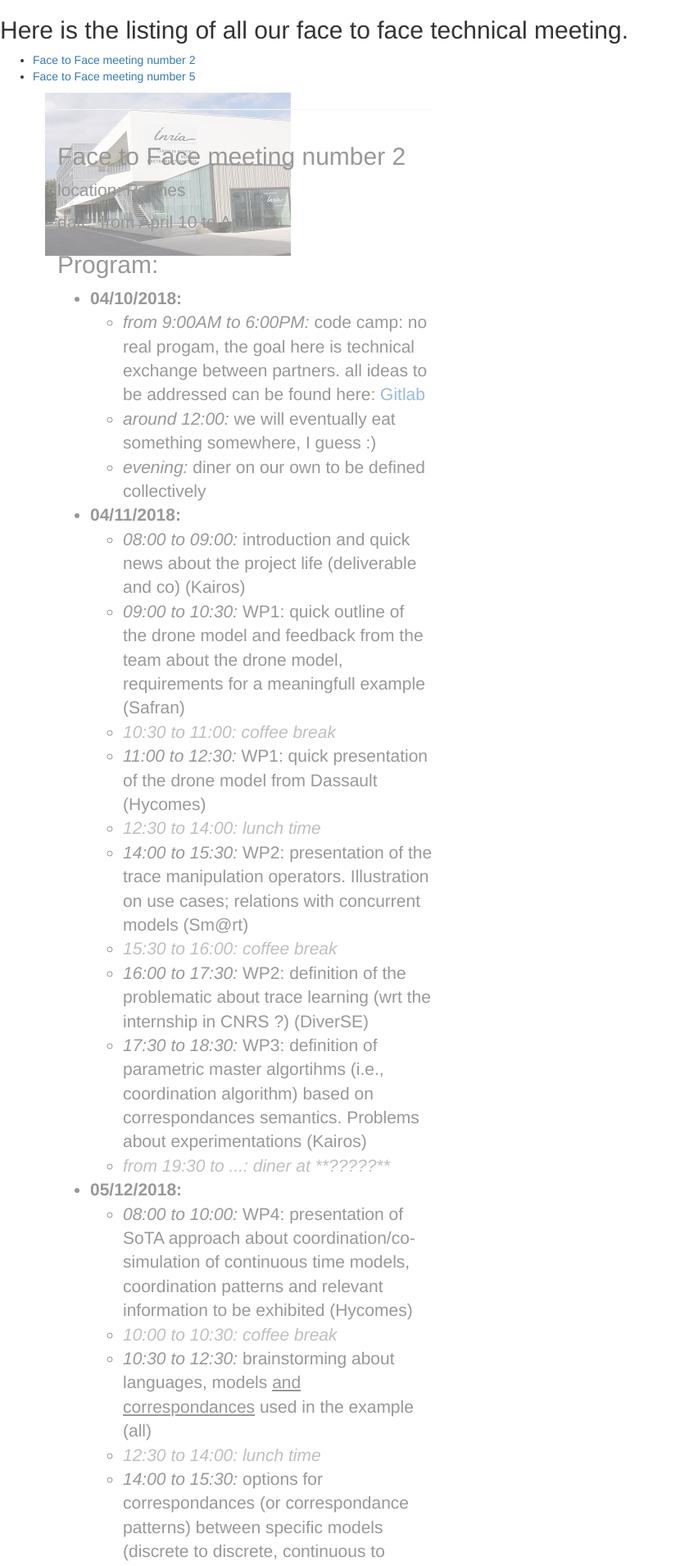
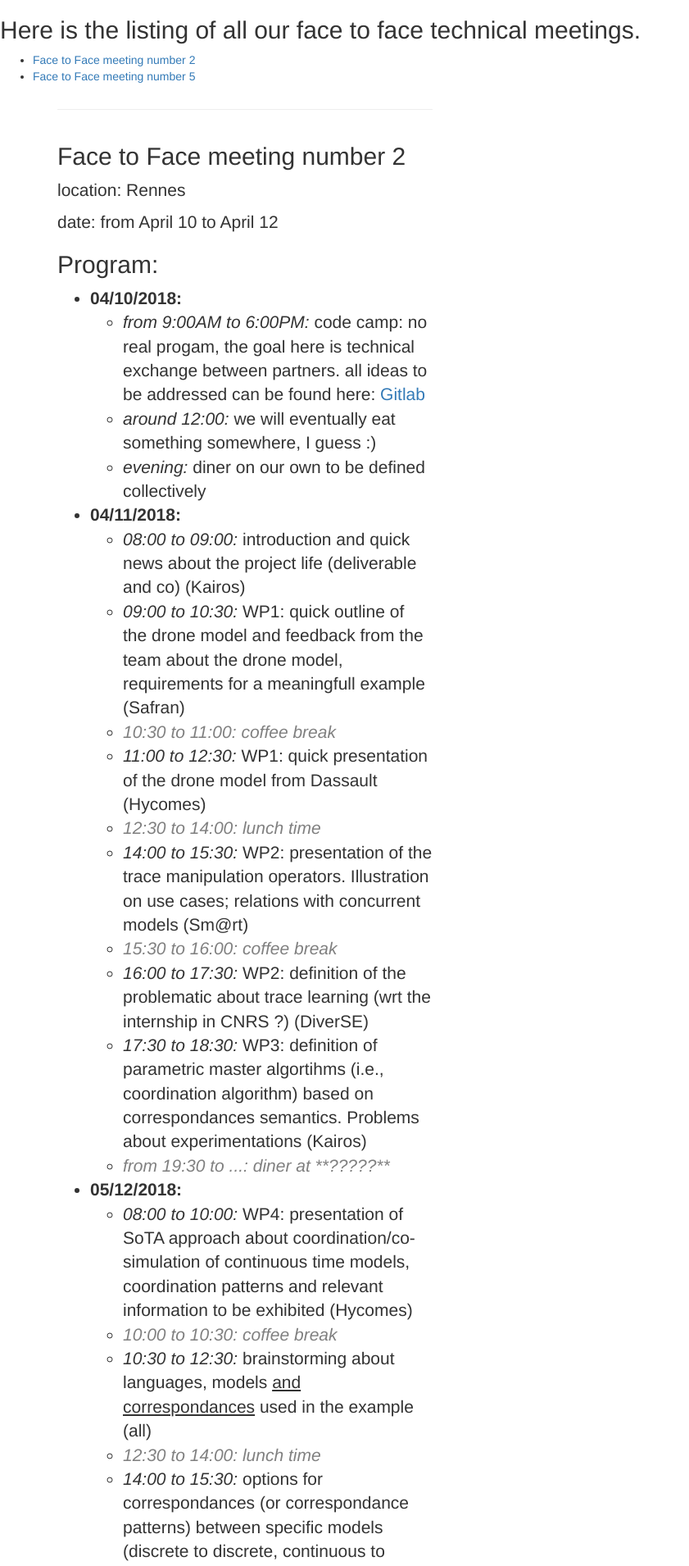
Before and after one commit to gemoc/glose, a Jekyll site: the page built from technicalMeeting.md, in a window 1280 px wide. Shown: the top 1910 px of the page at 82% size, without its empty margins (0-841 px from the left). Built offline with Jekyll 4.4.1, drawn with Linux system fonts in a browser that asks for light colours; nearby versions of some CDN libraries; library files that are not in the unit come from our copies.

Commit message:
technical meetings ready

```diff
--- a/_includes/tmagenda.html
+++ b/_includes/tmagenda.html
@@ -1,33 +1,20 @@
 <section id="technicalMeetings">
 <!-- Page Content -->
 
-<h2>Here is the listing of all our face to face technical meeting.</h2>
+<h2>Here is the listing of all our face to face technical meetings.</h2>
  <ul>
 {% for tm in site.tm %}
     <li> <a href="./#{{tm.title}}"> {{ tm.title }}</a> </li>
 {% endfor %}
  </ul>
 
-<style type="text/css">
-    .fullOpaque {
-        opacity: 8.0;
-    }
-</style>
 {% for tm in site.tm %}
-<style type="text/css">
-{% assign fileName = tm.path | remove: '_tm/'| remove: '.md' %}
-    .style{{fileName}} {
-        background-image: url('{{site.url}}img/{{ tm.img }}');
-        background-repeat: no-repeat;
-        opacity: 0.5;
-    }
-</style>
  {% capture thecycle %}{% cycle 'odd', 'even' %}{% endcapture %}
     {% if thecycle == 'odd' %}
     <div class="content-section-a">
         <div class="container">
-            <div class="row style{{fileName}}">
-                <div class="col-lg-5 col-sm-6 fullOpaque">
+            <div class="row">
+                <div class="col-lg-5 col-sm-6 ">
                     <hr class="section-heading-spacer">
                     <div class="clearfix"></div>
                     <h2 id="{{tm.title}}" class="section-heading">{{ tm.title }}</h2>
@@ -42,11 +29,11 @@
     {% else %}
      <div class="content-section-b">
         <div class="container">
-            <div class="row style{{fileName}}">
-                <div class="col-lg-5 col-lg-offset-1 col-sm-push-6  col-sm-6 fullOpaque">
+            <div class="row">
+                <div class="col-lg-5 col-lg-offset-1 col-sm-push-6  col-sm-6">
                     <hr class="section-heading-spacer">
                     <div class="clearfix"></div>
-                    <h2 id="{{tm.title}}" class="section-heading">{{ tm.title }}</h2>
+                    <h2 id="{{tm.title}}" class="section-heading">{{ tm.title }}</h2> <img href='{{site.url}}img/{{ tm.img }}'/>
                     <div class="lead">{{ tm.content }}</div>
                 </div>
             </div>
```
